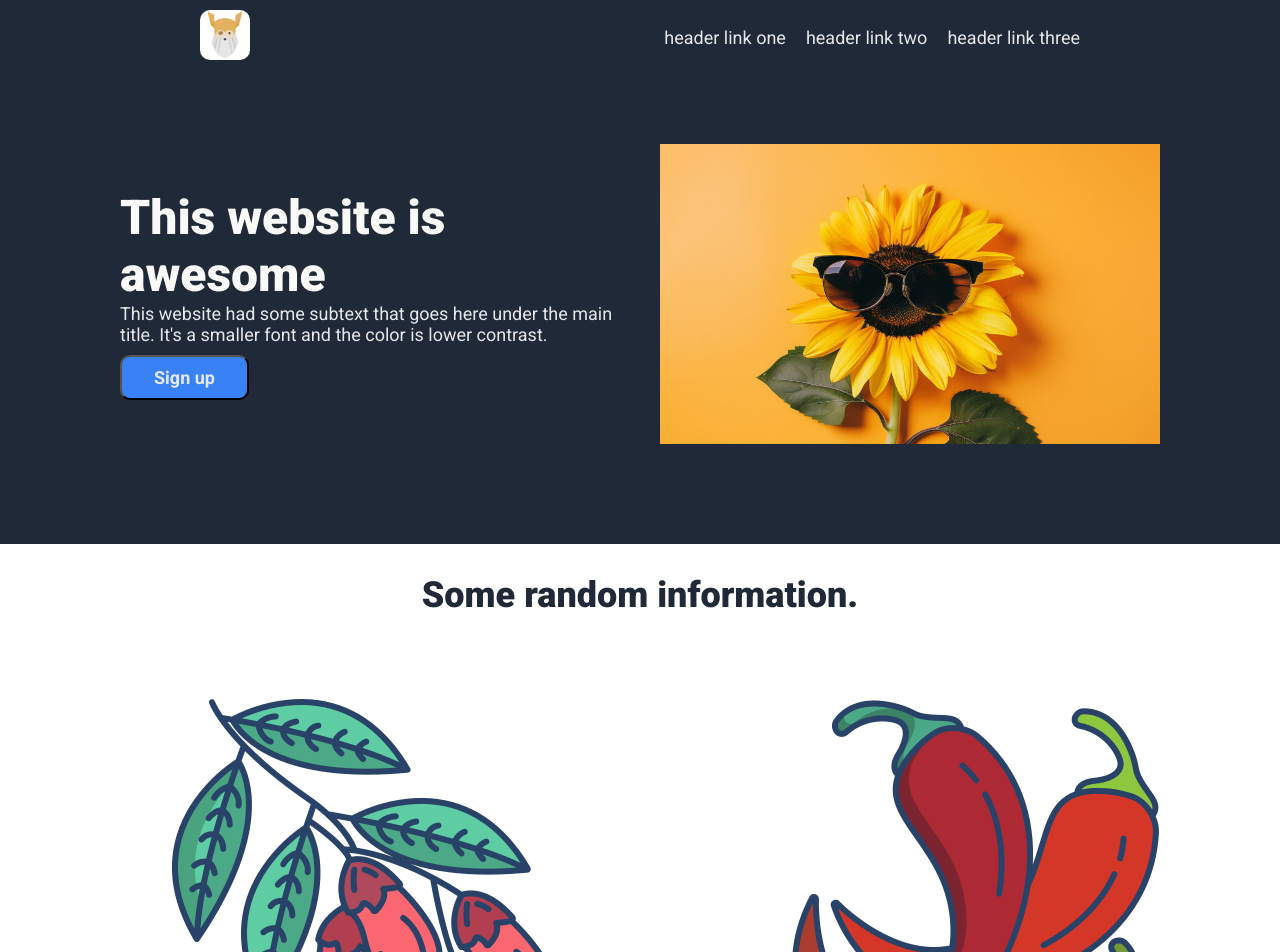
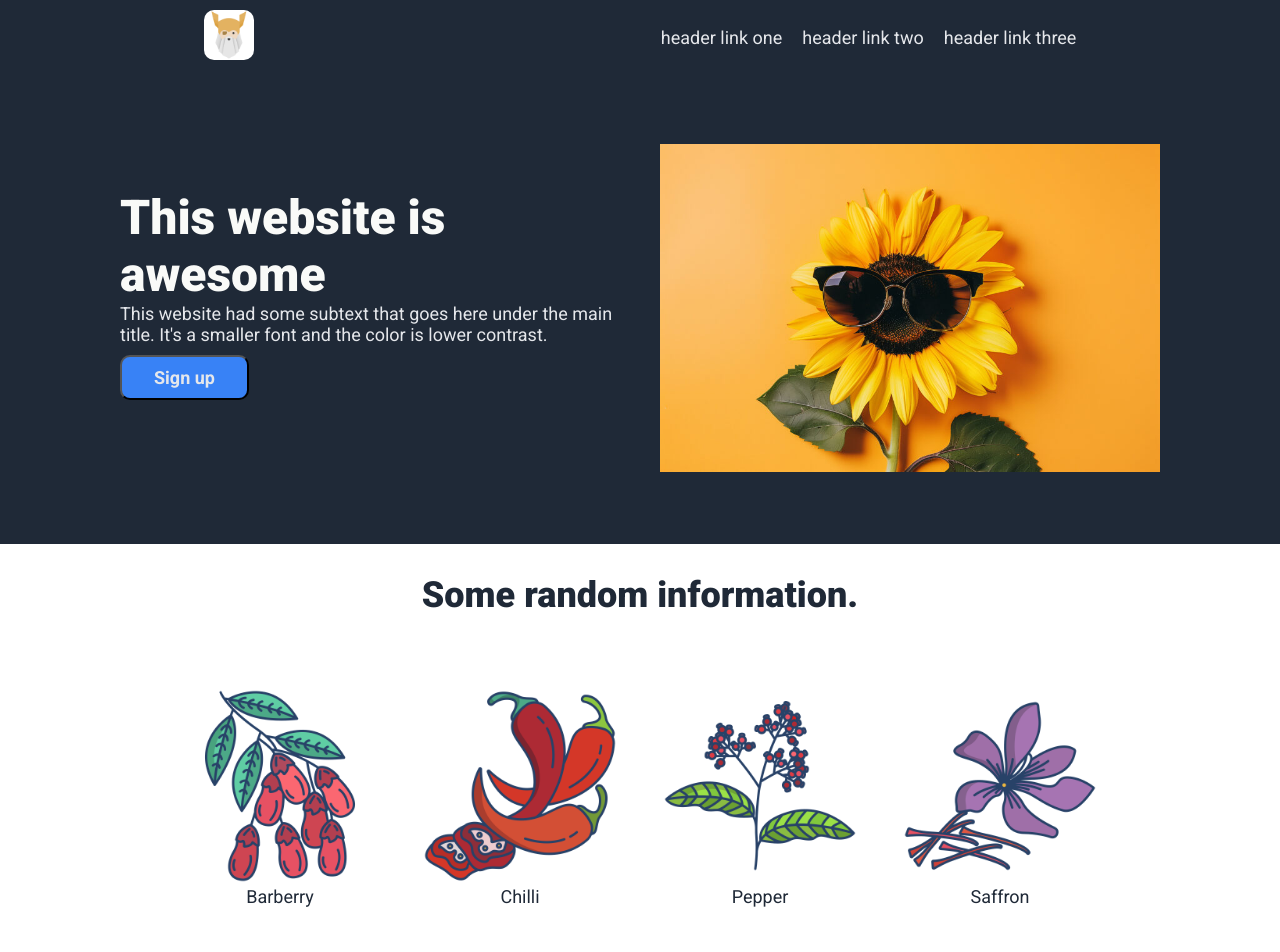
Before and after one commit to TheThirdReign/odin_landing_page, a plain HTML site: page index.html in a window 1280 px wide. Shown: the top 952 px of the page. Drawn offline with Linux system fonts and the light colour scheme.

Commit message:
Fixed more flex-wrap problems

```diff
--- a/styles.css
+++ b/styles.css
@@ -8,7 +8,8 @@ body {
 
 .header {
     display: flex;
-    justify-content: space-between;
+    flex-wrap: wrap;
+    justify-content: space-around;
     align-items: center;
     margin-top: 10px;
 }
@@ -32,15 +33,11 @@ a {
     border-radius: 10px;
     width: 50px;
     height: 50px;
-    margin-left: 200px;
-}
-
-.links {
-    margin-right: 200px;
 }
 
 .links-wrapper {
     display: flex;
+    flex-wrap: wrap;
     gap: 20px;
 }
 
@@ -61,8 +58,9 @@ a {
 }
 
 .flower {
-    max-height: 100%;
-    min-width: 100%;
+    height: auto;
+    max-width: 100%;
+    display: block;
 }
 
  .awesome {
@@ -73,7 +71,6 @@ a {
     flex-shrink: 1;
     height: 300px;
     width: 500px;
-    display: flex;
     flex-wrap: wrap;
 }
 
@@ -129,6 +126,8 @@ a {
 
 .section-3 {
   background-color: #e5e7eb;
+  display: flex;
+  justify-content: center;
 }
 
 .quote {
@@ -142,10 +141,9 @@ a {
 .quote-wrap {
   display: flex;
   flex-direction: column;
-  margin-left: 300px;
-  margin-right: 300px;
   padding-top: 100px;
   padding-bottom: 100px;
+  max-width: 800px;
 }
 
 .author {
@@ -153,6 +151,17 @@ a {
   font-family: "Roboto";
   font-weight: 600;
   font-size: 24px;
+}
+
+.info {
+  height: 200px;
+  width: 200px;
+}
+
+.info>img {
+  height: auto;
+  max-width: 100%;
+  display: block;
 }
 
 /* .section-1, .header, .welcome {
```
